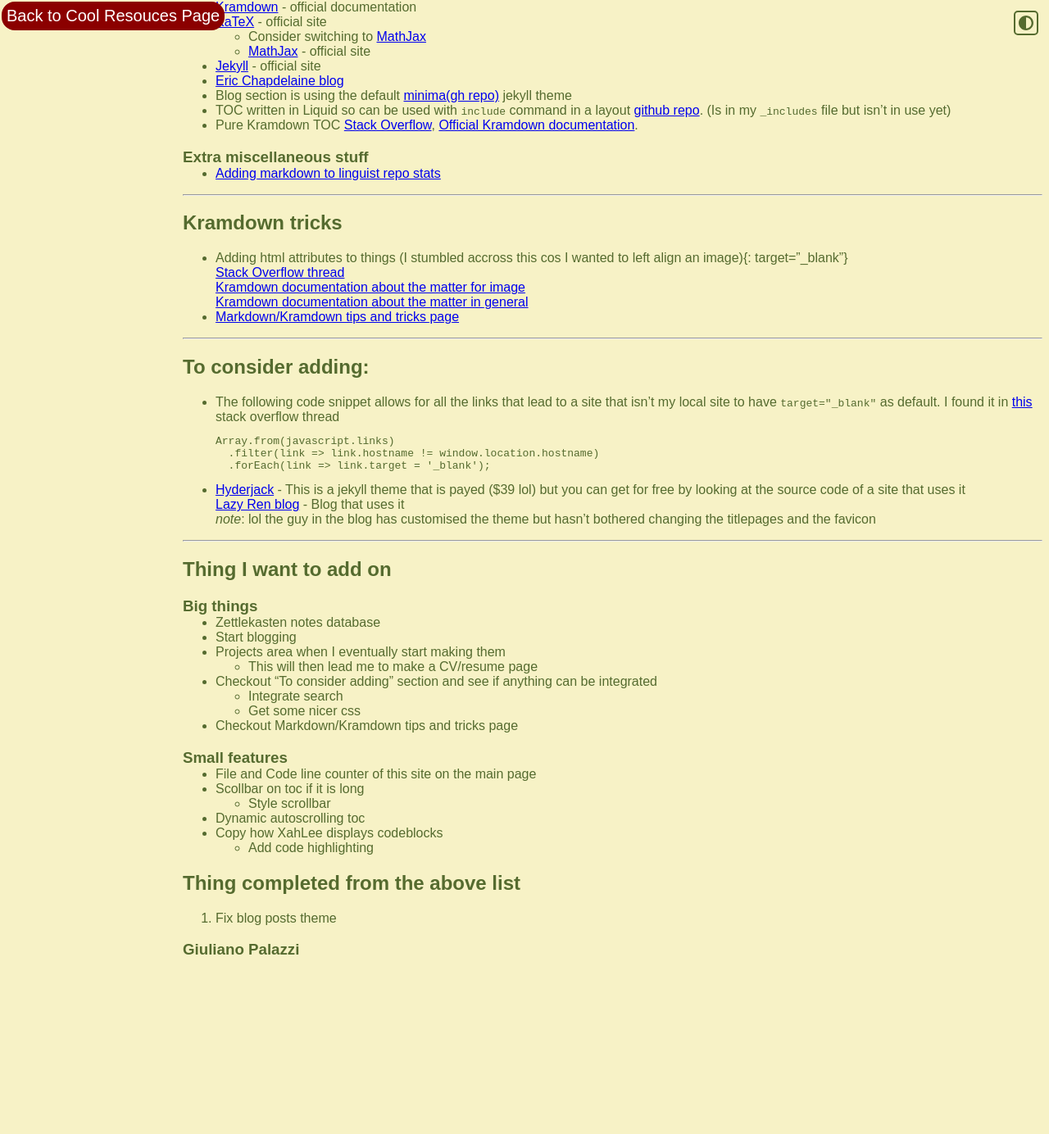
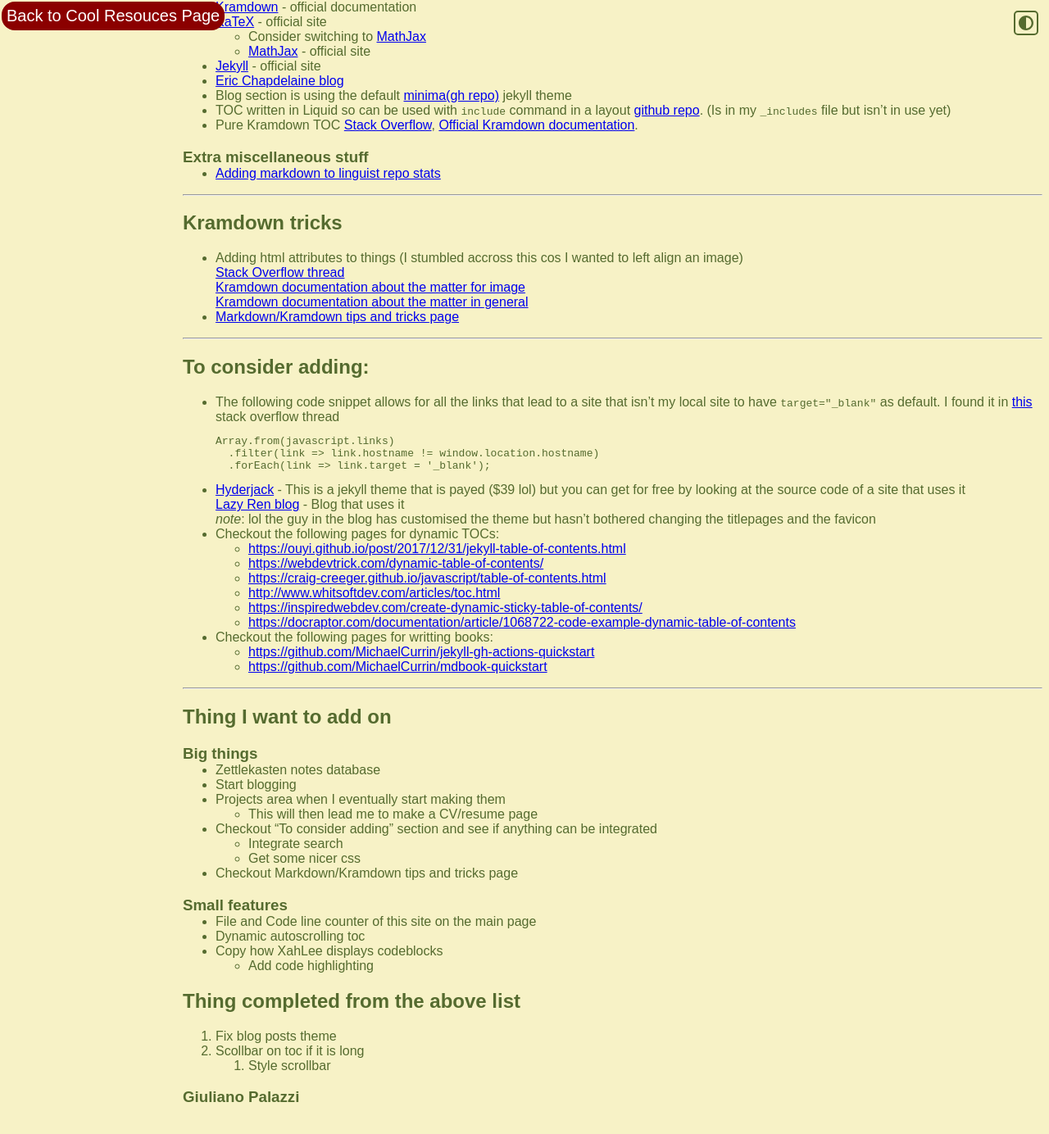
Before and after one commit to GiulianoPalazzi/giulianopalazzi.github.io, a Jekyll site: the page built from resources/used_this_website.md, in a window 1280 px wide and 1400 px high, scrolled down 145 px. Shown: the top 1384 px of the window at 82% size. Built offline with Jekyll 4.4.1, drawn with Linux system fonts in a browser that asks for light colours; nearby versions of some CDN libraries; before the commit the page ends 1365 px from its top, so only the background shows below that.

Commit message:
Added a few resources to learn how to make a dynamic toc to resources used by this page

```diff
--- a/resources/used_this_website.md
+++ b/resources/used_this_website.md
@@ -25,7 +25,7 @@
 ---
 ## Kramdown tricks
 
-* Adding html attributes to things (I stumbled accross this cos I wanted to left align an image){: target="_blank"}\
+* Adding html attributes to things (I stumbled accross this cos I wanted to left align an image)\
 [Stack Overflow thread](https://stackoverflow.com/questions/23819197/jekyll-blog-post-centering-images){: target="_blank"}\
 [Kramdown documentation about the matter for image](https://kramdown.gettalong.org/syntax.html#images){: target="_blank"}\
 [Kramdown documentation about the matter in general](https://kramdown.gettalong.org/syntax.html#attribute-list-definitions){: target="_blank"}
@@ -46,6 +46,16 @@
 * [Hyderjack](https://hydejack.com/){: target="_blank"} - This is a jekyll theme that is payed ($39 lol) but you can get for free by looking at the source code of a site that uses it\
 [Lazy Ren blog](https://github.com/LazyRen/LazyRen.github.io){: target="_blank"} - Blog that uses it\
 *note*: lol the guy in the blog has customised the theme but hasn't bothered changing the titlepages and the favicon
+* Checkout the following pages for dynamic TOCs:
+	* [https://ouyi.github.io/post/2017/12/31/jekyll-table-of-contents.html](https://ouyi.github.io/post/2017/12/31/jekyll-table-of-contents.html){:target="_blank"}
+	* [https://webdevtrick.com/dynamic-table-of-contents/](https://webdevtrick.com/dynamic-table-of-contents/){:target="_blank"}
+	* [https://craig-creeger.github.io/javascript/table-of-contents.html](https://craig-creeger.github.io/javascript/table-of-contents.html){:target="_blank"}
+	* [http://www.whitsoftdev.com/articles/toc.html](http://www.whitsoftdev.com/articles/toc.html){:target="_blank"}
+	* [https://inspiredwebdev.com/create-dynamic-sticky-table-of-contents/](https://inspiredwebdev.com/create-dynamic-sticky-table-of-contents/){:target="_blank"}
+	* [https://docraptor.com/documentation/article/1068722-code-example-dynamic-table-of-contents](https://docraptor.com/documentation/article/1068722-code-example-dynamic-table-of-contents){:target="_blank"}
+* Checkout the following pages for writting books:
+	* [https://github.com/MichaelCurrin/jekyll-gh-actions-quickstart](https://github.com/MichaelCurrin/jekyll-gh-actions-quickstart){:target="_blank"}
+	* [https://github.com/MichaelCurrin/mdbook-quickstart](https://github.com/MichaelCurrin/mdbook-quickstart){:target="_blank"}
 
 ---
 
@@ -72,3 +80,5 @@
 ## Thing completed from the above list
 
 1. Fix blog posts theme
+1. Scollbar on toc if it is long
+	1. Style scrollbar
```
Also changed, not shown: other parts of resources/used_this_website.md (+0 -2 lines).
